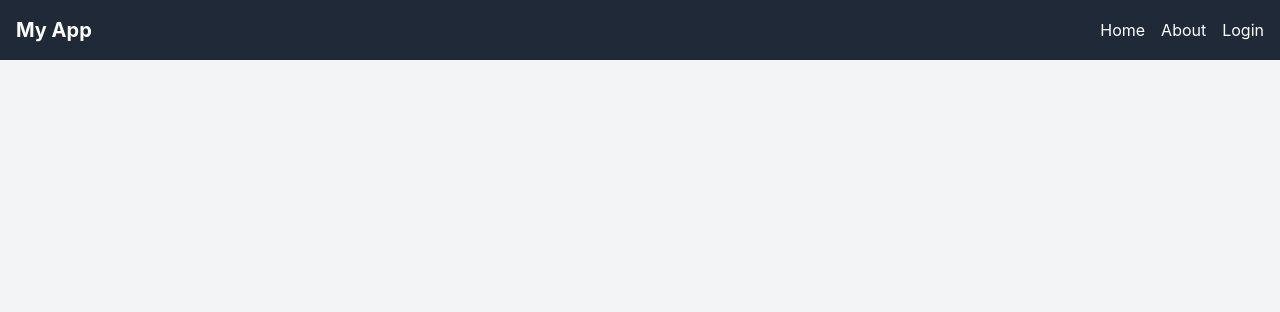
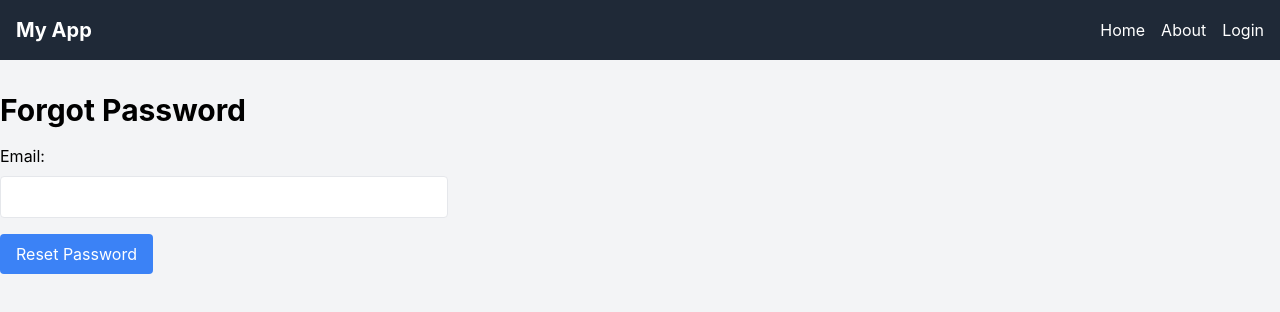
Before and after one commit to irtaza302/Public-Private-Routes, a React (Vite) app in the folder my-vite-app/: page /forgot-password in a window 1280 px wide. Shown: the top 312 px of the page. Built offline with nearby package versions, Linux system fonts and the light colour scheme.

Commit message:
Imprved Routes

```diff
--- a/my-vite-app/src/App.tsx
+++ b/my-vite-app/src/App.tsx
@@ -1,11 +1,9 @@
-import React, { useState, useEffect } from 'react';
-import { BrowserRouter as Router, Routes, Route} from 'react-router-dom';
+import React, { useState, useEffect, useCallback } from 'react';
+import { BrowserRouter as Router, Routes, Route, Navigate } from 'react-router-dom';
 import Navbar from './components/Navbar';
 import PrivateRoute from './components/PrivateRoute';
 import PublicRoute from './components/PublicRoute';
-import Home from './pages/Home';
-import About from './pages/About';
-import Dashboard from './pages/Dashboard';
+import { publicRoutes, privateRoutes } from './routes/routeConfig';
 import Login from './pages/Login';
 
 const App: React.FC = () => {
@@ -16,19 +14,19 @@ const App: React.FC = () => {
     setIsAuthenticated(authStatus === 'true');
   }, []);
 
-  const handleLogin = (username: string, password: string): boolean => {
+  const handleLogin = useCallback((username: string, password: string): boolean => {
     if (username === 'Irtaza' && password === 'apple') {
       setIsAuthenticated(true);
       localStorage.setItem('isAuthenticated', 'true');
       return true;
     }
     return false;
-  };
+  }, []);
 
-  const handleLogout = () => {
+  const handleLogout = useCallback(() => {
     setIsAuthenticated(false);
     localStorage.removeItem('isAuthenticated');
-  };
+  }, []);
 
   return (
     <Router>
@@ -36,13 +34,19 @@ const App: React.FC = () => {
         <Navbar isAuthenticated={isAuthenticated} onLogout={handleLogout} />
         <Routes>
           <Route element={<PublicRoute isAuthenticated={isAuthenticated} />}>
-            <Route path="/" element={<Home />} />
-            <Route path="/about" element={<About />} />
-            <Route path="/login" element={<Login onLogin={handleLogin} />} />
+            {publicRoutes.map((route) => (
+              route.path !== '/login' ? (
+                <Route key={route.path} path={route.path} element={route.element} />
+              ) : null
+            ))}
           </Route>
+          <Route path="/login" element={<Login onLogin={handleLogin} />} />
           <Route element={<PrivateRoute isAuthenticated={isAuthenticated} />}>
-            <Route path="/dashboard" element={<Dashboard />} />
+            {privateRoutes.map((route) => (
+              <Route key={route.path} path={route.path} element={route.element} />
+            ))}
           </Route>
+          <Route path="*" element={<Navigate to="/" replace />} />
         </Routes>
       </div>
     </Router>
--- a/my-vite-app/src/components/Navbar.tsx
+++ b/my-vite-app/src/components/Navbar.tsx
@@ -22,6 +22,7 @@ const Navbar: React.FC<NavbarProps> = ({ isAuthenticated, onLogout }) => {
           {isAuthenticated ? (
             <>
               <Link to="/dashboard" className="text-white hover:text-gray-300">Dashboard</Link>
+              <Link to="/profile" className="text-white hover:text-gray-300">Profile</Link>
               <button onClick={handleLogout} className="text-white hover:text-gray-300">Logout</button>
             </>
           ) : (
--- /dev/null
+++ b/my-vite-app/src/pages/ForgotPassword.tsx
@@ -0,0 +1,42 @@
+import React, { useState } from 'react';
+
+const ForgotPassword: React.FC = () => {
+  const [email, setEmail] = useState('');
+  const [message, setMessage] = useState('');
+
+  const handleSubmit = (e: React.FormEvent) => {
+    e.preventDefault();
+    // Here you would typically send a request to your backend to handle the password reset
+    setMessage(`Password reset link sent to ${email}`);
+  };
+
+  return (
+    <div className="container mx-auto mt-8">
+      <h1 className="text-3xl font-bold mb-4">Forgot Password</h1>
+      {message && <p className="text-green-500 mb-4">{message}</p>}
+      <form onSubmit={handleSubmit} className="max-w-md">
+        <div className="mb-4">
+          <label htmlFor="email" className="block mb-2">
+            Email:
+          </label>
+          <input
+            type="email"
+            id="email"
+            value={email}
+            onChange={(e) => setEmail(e.target.value)}
+            className="w-full px-3 py-2 border rounded"
+            required
+          />
+        </div>
+        <button
+          type="submit"
+          className="bg-blue-500 text-white px-4 py-2 rounded hover:bg-blue-600"
+        >
+          Reset Password
+        </button>
+      </form>
+    </div>
+  );
+};
+
+export default ForgotPassword;
--- a/my-vite-app/src/pages/Login.tsx
+++ b/my-vite-app/src/pages/Login.tsx
@@ -1,5 +1,6 @@
 import React, { useState } from "react";
-import { useNavigate } from "react-router-dom";
+import { useNavigate, Link } from "react-router-dom";
+
 interface LoginProps {
   onLogin: (username: string, password: string) => boolean;
 }
@@ -62,6 +63,9 @@ const Login: React.FC<LoginProps> = ({ onLogin }) => {
         >
           Login
         </button>
+        <Link to="/forgot-password" className="block mt-4 text-blue-500 hover:text-blue-600">
+          Forgot Password?
+        </Link>
       </form>
     </div>
   );
--- /dev/null
+++ b/my-vite-app/src/pages/UserProfile.tsx
@@ -0,0 +1,37 @@
+import React from 'react';
+
+const UserProfile: React.FC = () => {
+  const user = {
+    name: 'Irtaza',
+    email: 'malikirtaza96@gmail.com',
+    joinDate: '2023-01-01',
+  };
+
+  return (
+    <div className="container mx-auto mt-8">
+      <h1 className="text-3xl font-bold mb-4">User Profile</h1>
+      <div className="bg-white shadow-md rounded px-8 pt-6 pb-8 mb-4">
+        <div className="mb-4">
+          <label className="block text-gray-700 text-sm font-bold mb-2">
+            Name
+          </label>
+          <p className="text-gray-700">{user.name}</p>
+        </div>
+        <div className="mb-4">
+          <label className="block text-gray-700 text-sm font-bold mb-2">
+            Email
+          </label>
+          <p className="text-gray-700">{user.email}</p>
+        </div>
+        <div className="mb-4">
+          <label className="block text-gray-700 text-sm font-bold mb-2">
+            Join Date
+          </label>
+          <p className="text-gray-700">{user.joinDate}</p>
+        </div>
+      </div>
+    </div>
+  );
+};
+
+export default UserProfile;
--- /dev/null
+++ b/my-vite-app/src/routes/routeConfig.tsx
@@ -0,0 +1,25 @@
+import React from 'react';
+import Home from '../pages/Home';
+import About from '../pages/About';
+import Login from '../pages/Login';
+import ForgotPassword from '../pages/ForgotPassword';
+import Dashboard from '../pages/Dashboard';
+import UserProfile from '../pages/UserProfile';
+
+interface RouteConfig {
+  path: string;
+  element: React.ReactNode;
+  children?: RouteConfig[];
+}
+
+export const publicRoutes: RouteConfig[] = [
+  { path: '/', element: <Home /> },
+  { path: '/about', element: <About /> },
+  { path: '/login', element: <Login onLogin={() => {}} /> },
+  { path: '/forgot-password', element: <ForgotPassword /> },
+];
+
+export const privateRoutes: RouteConfig[] = [
+  { path: '/dashboard', element: <Dashboard /> },
+  { path: '/profile', element: <UserProfile /> },
+];
```
